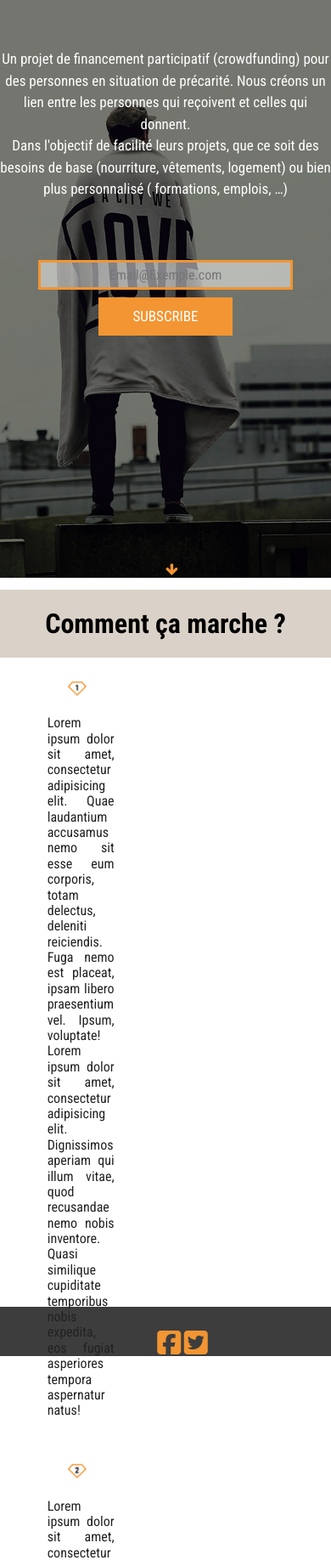
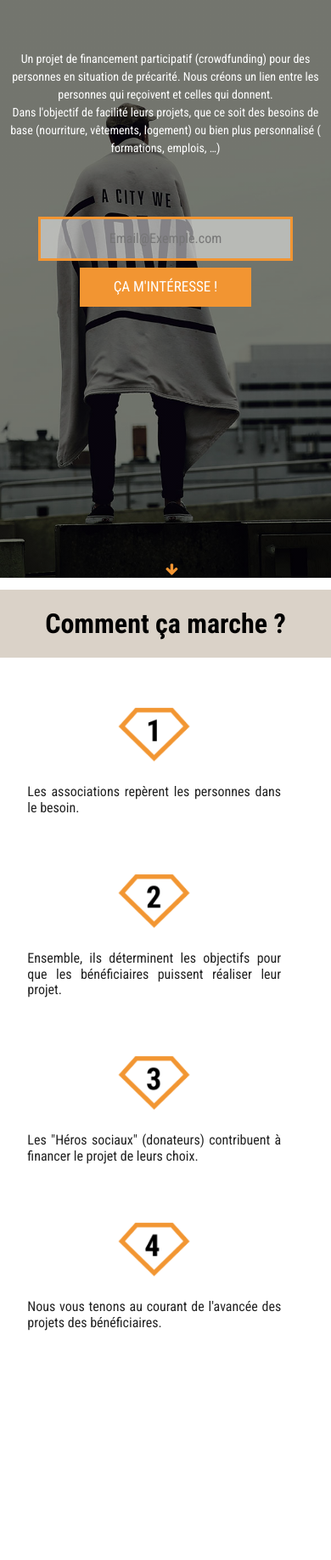
Before and after one commit to MehdiAlouafi/herosociaux, a plain HTML site: page index.html in a window 390 px wide. Shown: the part 164-2000 px from the top of the page at 85% size. Drawn offline with nearby package versions, Linux system fonts and the light colour scheme.

Commit message:
site fini ?

```diff
--- a/css/style.css
+++ b/css/style.css
@@ -26,6 +26,7 @@ header h1 {
   color: white;
 }
 
+@media screen and (min-width: 1001px){
   header p {
     max-width: 600px;
     display: block;
@@ -35,6 +36,24 @@ header p {
     line-height: 1.5;
     position: relative;
     top: 70px;
+  }
+}
+
+@media screen and (max-width: 1000px){
+  header p {
+    max-width: 600px;
+    display: block;
+    margin: 0 auto;
+    font-size: 14px;
+    color: white;
+    line-height: 1.5;
+    position: relative;
+    top: 70px;
+  }
+
+  header{
+    padding: 10px;
+  }
 }
 
 .scroll {
@@ -50,6 +69,7 @@ header p {
 header img {
   display: inline-block;
   margin-top: 50px;
+  max-width: 100%
 }
 
 .sign-up {
@@ -67,8 +87,9 @@ header img {
 
 .input {
   outline: none;
-  padding: 10px 20px;
+  padding: 23px 20px;
   border-radius: 0;
+  color: black;
   border: 4px solid #F29532;
   background: rgba(255, 255, 255, 0.5);
 }
@@ -78,6 +99,7 @@ main{
   width: 100%;
   height: 100vh;
   background-color: white;
+  padding-bottom: 100px;
 }
 
 main>.titre{
@@ -96,49 +118,72 @@ main>h1{
 }
 
 .expliP{
-  width: 78%;
+  width: 90%;
   margin: auto;
   padding-left: 2%;
-  margin-top: 5%;
+  margin-top: 10%;
+  height: 40%;
 }
 
 .expli>img{
   width: 30%;
-  margin-left: 30%;
-}
-
-p>.enlu{
-  color: #F29532;
-  font-weight: bold;
+  display: block;
+  margin: auto;
 }
 
 @media screen and (min-width: 1001px){
   .expli{
-    width: 30%;
+    width: 23%;
     margin-right: 2%;
     float: left;
-    text-align: justify;
+    text-align: center;
     padding: 5px;
-    margin-bottom: 8%;
+    margin-bottom: 10%;
     color: #222222;
+  }
+
+
+footer{
+  width: 100%;
+  background-color: #3D3D3D;
+  text-align: center;
+  position: fixed;
+  bottom: 0px;
+  padding: 7px;
 }
 }
 
 
 @media screen and (max-width: 1000px){
   .expli{
-    width: 30%;
+    width: 90%;
     margin-right: 2%;
     text-align: justify;
     padding: 5px;
     margin-bottom: 8%;
     color: #222222;
   }
+  .expliP{
+    height: 170%;
+  }
+  footer{
+     width: 100%;
+  background-color: #3D3D3D;
+  text-align: center;
+    position: absolute;
+    bottom: -182%;
+    padding: 10px;
+  }
 }
 
 main form{
   width: 300px;
   margin: auto;
+  height: 30%;
+}
+
+main #mc_embed_signup{
+  height: 20%;
 }
 
 .email{
@@ -160,14 +205,6 @@ main .button{
   color: white;
 }
 
-footer{
-  width: 100%;
-  height: 10%;
-  background-color: #3D3D3D;
-  text-align: center;
-  padding-top: 10px;
-}
-
 footer>ul>li{
   display: inline-block;
   list-style: none;
@@ -181,3 +218,17 @@ footer>ul>li>a{
 footer>ul>li>a:hover{
   color: #F29532;
 }
+
+.button {
+  cursor: pointer;
+}
+
+.last-mail {
+  position: relative;
+  bottom: 50px;
+}
+
+ul {
+  margin: 0;
+  padding: 0;
+}
--- a/index.html
+++ b/index.html
@@ -32,7 +32,7 @@ Dans l'objectif de facilité leurs projets, que ce soit des besoins de base (nou
             <input type="text" name="b_aa5875ac93e82a4a0577be607_b18cdfa2af" tabindex="-1" value="">
           </div>
           <div class="clear">
-            <input type="submit" value="Subscribe" name="subscribe" id="mc-embedded-subscribe" class="button sign-up">
+            <input type="submit" value="Ça m'intéresse !" name="subscribe" id="mc-embedded-subscribe" class="button sign-up">
           </div>
         </div>
       </form>
@@ -49,20 +49,24 @@ Dans l'objectif de facilité leurs projets, que ce soit des besoins de base (nou
     </div>
     <div class="expliP">
       <div class="expli">
-        <img src="assets/1hs.png" alt="Partie 1">
-        <p>Lorem ipsum dolor sit amet, consectetur adipisicing elit. Quae laudantium accusamus nemo sit esse eum corporis, totam delectus, deleniti reiciendis. Fuga nemo est placeat, ipsam libero praesentium vel. Ipsum, voluptate! Lorem ipsum dolor sit amet, consectetur adipisicing elit. Dignissimos aperiam qui illum vitae, quod recusandae nemo nobis inventore. Quasi similique cupiditate temporibus nobis expedita, eos fugiat asperiores tempora aspernatur natus!</p>
+        <img src="assets/1hs.png" alt="Icone Partie 1">
+        <p>Les associations repèrent les personnes dans le besoin.</p>
       </div>
       <div class="expli">
-        <img src="assets/2hs.png" alt="Partie 2">
-        <p>Lorem ipsum dolor sit amet, consectetur adipisicing elit. Quae laudantium accusamus nemo sit esse eum corporis, totam delectus, deleniti reiciendis. Fuga nemo est placeat, ipsam libero praesentium vel. Ipsum, voluptate! Lorem ipsum dolor sit amet, consectetur adipisicing elit. Optio repellat autem praesentium perspiciatis deleniti corporis totam reiciendis nisi ipsum reprehenderit quas voluptate nulla assumenda soluta, maiores consectetur unde voluptates provident.</p>
+        <img src="assets/2hs.png" alt="Icone Partie 2">
+        <p> Ensemble, ils déterminent les objectifs pour que les bénéficiaires puissent réaliser leur projet.</p>
       </div>
       <div class="expli">
-        <img src="assets/3hs.png" alt="Partie 3">
-        <p>Lorem ipsum dolor sit amet, consectetur adipisicing elit. Quae laudantium accusamus nemo sit esse eum corporis, totam delectus, deleniti reiciendis. Fuga nemo est placeat, ipsam libero praesentium vel. Ipsum, voluptate! Lorem ipsum dolor sit amet, consectetur adipisicing elit. Adipisci, modi molestias et tenetur, iure commodi nihil sint perferendis enim excepturi qui quis id impedit distinctio eos quisquam animi, sunt assumenda.</p>
+        <img src="assets/3hs.png" alt="Icone Partie 3">
+        <p>Les "Héros sociaux" (donateurs) contribuent à financer le projet de leurs choix.</p>
+      </div>
+      <div class="expli">
+        <img src="assets/4hs.png" alt="Icone Partie 4">
+        <p>Nous vous tenons au courant de l'avancée des projets des bénéficiaires.</p>
       </div>
     </div>
     <!-- Begin MailChimp Signup Form -->
-    <div id="mc_embed_signup">
+    <div id="mc_embed_signup" class="last-mail">
       <form action="//herosociaux.us12.list-manage.com/subscribe/post?u=aa5875ac93e82a4a0577be607&amp;id=b18cdfa2af" method="post" id="mc-embedded-subscribe-form" name="mc-embedded-subscribe-form" class="validate" target="_blank" novalidate>
         <div id="mc_embed_signup_scroll">
           <div class="mc-field-group">
@@ -76,7 +80,7 @@ Dans l'objectif de facilité leurs projets, que ce soit des besoins de base (nou
             <input type="text" name="b_aa5875ac93e82a4a0577be607_b18cdfa2af" tabindex="-1" value="">
           </div>
           <div class="clear">
-            <input type="submit" value="Subscribe" name="subscribe" id="mc-embedded-subscribe" class="button">
+            <input type="submit" value="Ça m'intéresse !" name="subscribe" id="mc-embedded-subscribe" class="button">
           </div>
         </div>
       </form>
@@ -86,8 +90,8 @@ Dans l'objectif de facilité leurs projets, que ce soit des besoins de base (nou
   </main>
   <footer>
     <ul>
-      <li><a href="https://www.facebook.com/Herossociaux/timeline" class="fa fa-facebook-square fa-2x"></a></li>
-      <li><a href="" class="fa fa-twitter-square fa-2x"></a></li>
+      <li><a href="https://www.facebook.com/Herossociaux/timeline" class="fa fa-facebook fa-3x"></a></li>
+      <li><a href="" class="fa fa-twitter fa-3x"></a></li>
     </ul>
   </footer>
 </body>
```
Also changed, not shown: assets/4hs.png (added). Lines whose indentation alone changed are shown as unchanged.
